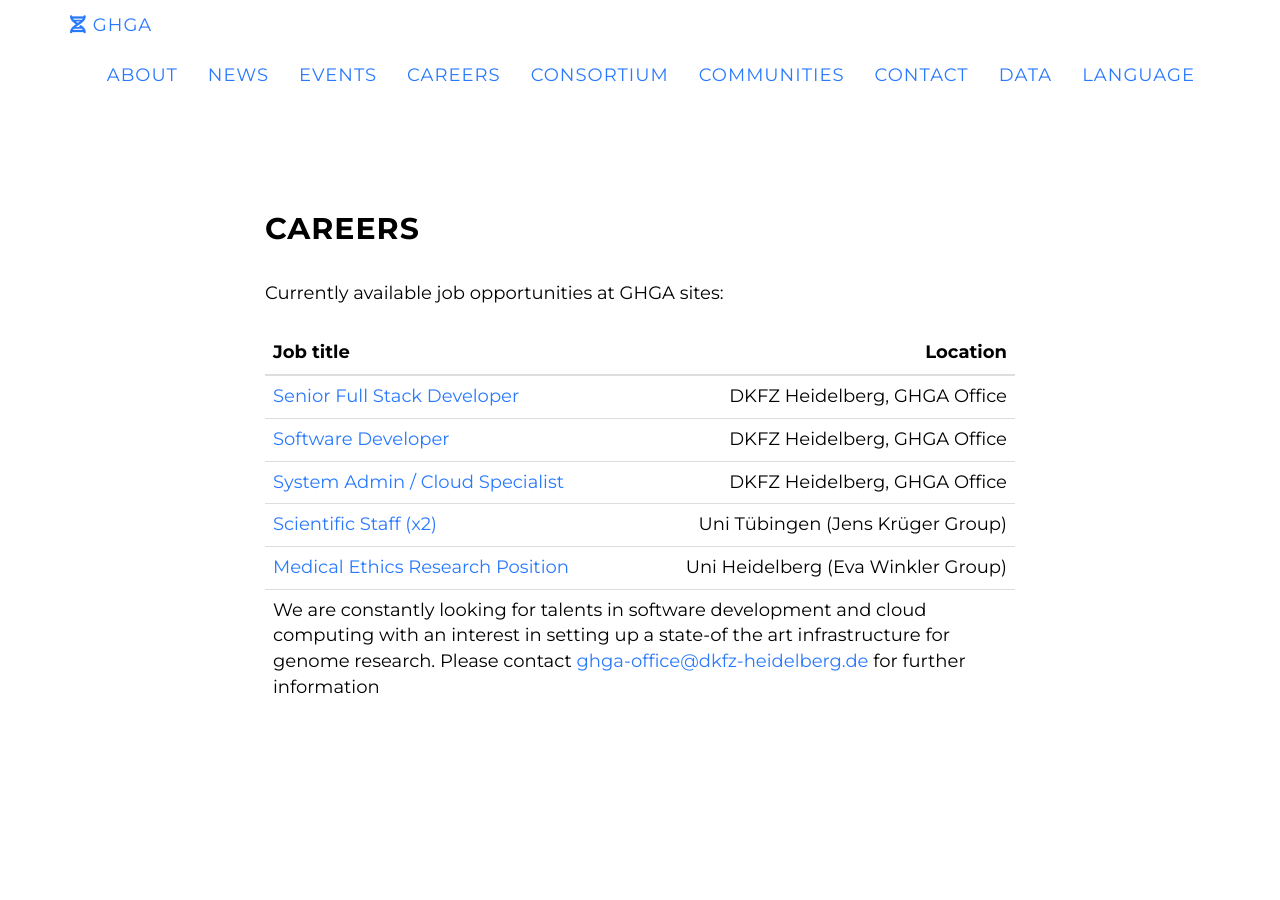
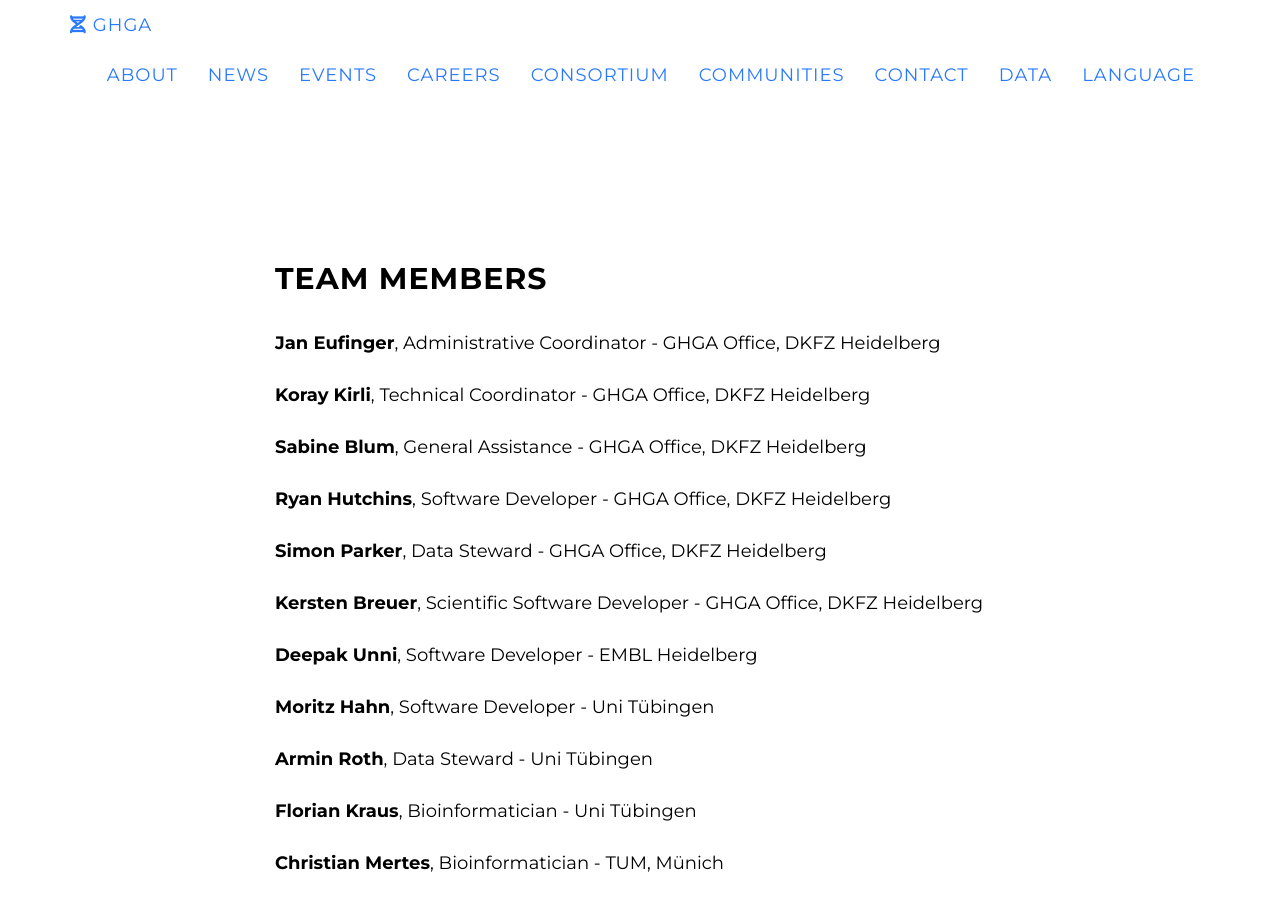
Before and after one commit to ghga-de/online, a Jekyll site: the page built from index.html, in a window 1280 px wide and 900 px high, scrolled down 2278 px. Built offline with Jekyll 4.4.1, drawn with Linux system fonts in a browser that asks for light colours; nearby versions of some CDN libraries; a script that is not in the unit is left out; some of the changed text lies outside the part shown.

Commit message:
add team members

```diff
--- /dev/null
+++ b/_includes/team_members.html
@@ -0,0 +1,21 @@
+<!-- team_members Section -->
+<section id="team_members" class="content-section text-center">
+    <div class="partners-section">
+        <div class="container">
+            <div class="col-lg-8 col-lg-offset-2">
+                <h2 data-i18n="team_members.title"></h2>
+                <p data-i18n="[html]team_members.member1"></p>
+                <p data-i18n="[html]team_members.member2"></p>
+                <p data-i18n="[html]team_members.member3"></p>
+                <p data-i18n="[html]team_members.member4"></p>
+                <p data-i18n="[html]team_members.member5"></p>
+                <p data-i18n="[html]team_members.member6"></p>
+                <p data-i18n="[html]team_members.member7"></p>
+                <p data-i18n="[html]team_members.member8"></p>
+                <p data-i18n="[html]team_members.member9"></p>
+                <p data-i18n="[html]team_members.member10"></p>
+                <p data-i18n="[html]team_members.member11"></p>
+                <p data-i18n="[html]team_members.member12"></p>
+            </div>
+        </div>
+</section>
--- a/_layouts/default.html
+++ b/_layouts/default.html
@@ -5,6 +5,7 @@
     {% include nav.html %}
     {% include header.html %}
     {% include about.html %}
+    {% include team_members.html %}
     {% include jobs.html %}
     {% include news.html %}
     {% include events.html %}
--- a/assets/locales/en/translation.json
+++ b/assets/locales/en/translation.json
@@ -23,6 +23,26 @@
       "obj9": "Democratize access to and analysis/reprocessing of large-scale omics data</b> for research through a cloud-based analytics platform",
       "obj10": "Increase the value of research data</b> by integrating multiple omics modalities and connecting omics data to phenotype data"
     }
+  },
+  "team_members": {
+    "navTitle": "Team Members",
+    "title": "Team Members",
+    "member1": "<b>Jan Eufinger</b>, Administrative Coordinator - GHGA Office, DKFZ Heidelberg",
+    "member2": "<b>Koray Kirli</b>, Technical Coordinator - GHGA Office, DKFZ Heidelberg",
+    "member3": "<b>Sabine Blum</b>, General Assistance - GHGA Office, DKFZ Heidelberg",
+    "member4": "<b>Ryan Hutchins</b>, Software Developer - GHGA Office, DKFZ Heidelberg",
+    "member5": "<b>Simon Parker</b>, Data Steward - GHGA Office, DKFZ Heidelberg",
+    "member6": "<b>Kersten Breuer</b>, Scientific Software Developer - GHGA Office, DKFZ Heidelberg",
+    "member7": "<b>Deepak Unni</b>, Software Developer - EMBL Heidelberg",
+    "member8": "<b>Moritz Hahn</b>, Software Developer - Uni Tübingen",
+    "member9": "<b>Armin Roth</b>, Data Steward - Uni Tübingen",
+    "member10": "<b>Florian Kraus</b>, Bioinformatician - Uni Tübingen",
+    "member11": "<b>Christian Mertes</b>, Bioinformatician - TUM, Münich",
+    "member12": "<b>Nick Smith</b>, Bioinformatician - TUM, Münich",
+    "memberx": "<b>name</b>, title - location",
+    "memberx": "<b>name</b>, title - location",
+    "memberx": "<b>name</b>, title - location",
+    "memberx": "<b>name</b>, title - location"
   },
   "news": {
     "navTitle": "News",
```
